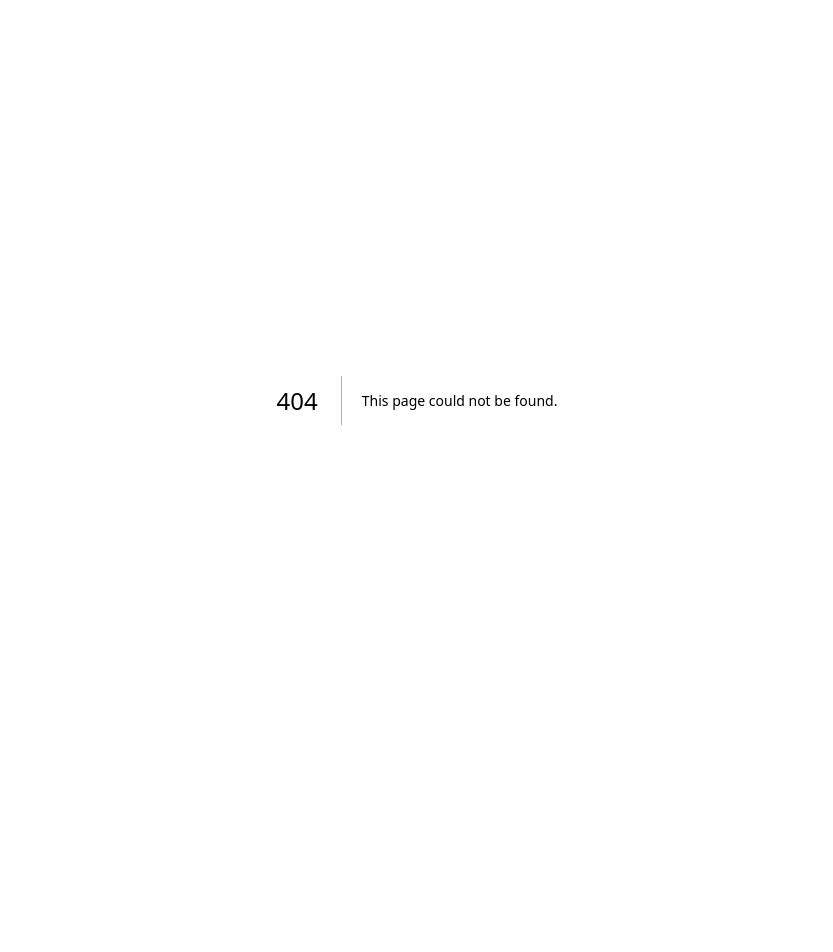
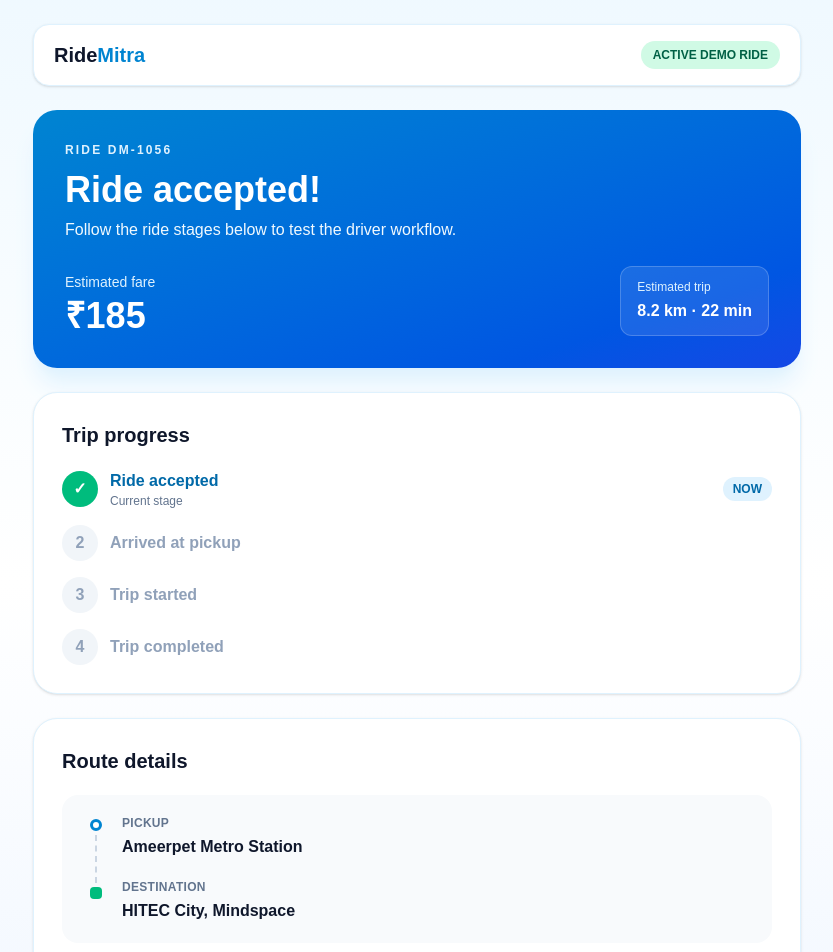
Before and after one commit to mintuvanga/ridemitra, a Next.js app: page /demo/rides/active in a window 1280 px wide. Before the commit this address had no page. Shown: the top 952 px of the page, without its empty margins (223-1056 px from the left). Before the commit the page ends 800 px from the top, so only its background shows below. Built offline with nearby package versions, Linux system fonts and the light colour scheme.

Commit message:
Add active ride progress demo page

```diff
--- /dev/null
+++ b/src/app/demo/rides/active/page.tsx
@@ -0,0 +1,75 @@
+"use client";
+
+import Link from "next/link";
+import { useState } from "react";
+
+type TripStage = "accepted" | "arrived" | "in_progress" | "completed";
+
+export default function ActiveDemoRidePage() {
+  const [stage, setStage] = useState<TripStage>("accepted");
+  const steps: { key: TripStage; label: string }[] = [
+    { key: "accepted", label: "Ride accepted" },
+    { key: "arrived", label: "Arrived at pickup" },
+    { key: "in_progress", label: "Trip started" },
+    { key: "completed", label: "Trip completed" },
+  ];
+  const stageIndex = steps.findIndex((step) => step.key === stage);
+  const nextAction: Record<Exclude<TripStage, "completed">, { label: string; next: TripStage }> = {
+    accepted: { label: "I’ve arrived at pickup", next: "arrived" },
+    arrived: { label: "Start trip", next: "in_progress" },
+    in_progress: { label: "Complete trip", next: "completed" },
+  };
+
+  return (
+    <main className="min-h-screen bg-gradient-to-b from-sky-50 via-white to-blue-50 px-4 py-6 text-slate-900 sm:px-6">
+      <div className="mx-auto max-w-3xl">
+        <header className="flex items-center justify-between rounded-2xl border border-sky-100 bg-white px-5 py-4 shadow-sm">
+          <Link href="/demo" className="text-xl font-black">Ride<span className="text-sky-600">Mitra</span></Link>
+          <span className="rounded-full bg-emerald-100 px-3 py-1.5 text-xs font-extrabold text-emerald-800">ACTIVE DEMO RIDE</span>
+        </header>
+
+        <section className="mt-6 overflow-hidden rounded-3xl bg-gradient-to-br from-sky-600 to-blue-700 p-6 text-white shadow-xl shadow-sky-100 sm:p-8">
+          <p className="text-xs font-bold uppercase tracking-[0.18em] text-sky-100">Ride DM-1056</p>
+          <h1 className="mt-3 text-3xl font-black sm:text-4xl">{stage === "completed" ? "Trip completed!" : stage === "in_progress" ? "Trip in progress" : stage === "arrived" ? "Pickup reached" : "Ride accepted!"}</h1>
+          <p className="mt-2 max-w-xl text-sky-50">{stage === "completed" ? "You have finished this sample ride journey." : "Follow the ride stages below to test the driver workflow."}</p>
+          <div className="mt-6 flex flex-wrap items-end justify-between gap-4">
+            <div><p className="text-sm text-sky-100">Estimated fare</p><p className="mt-1 text-4xl font-black">₹185</p></div>
+            <div className="rounded-xl border border-white/20 bg-white/10 px-4 py-3"><p className="text-xs text-sky-100">Estimated trip</p><p className="mt-1 font-extrabold">8.2 km · 22 min</p></div>
+          </div>
+        </section>
+
+        <section className="mt-6 rounded-3xl border border-sky-100 bg-white p-5 shadow-sm sm:p-7">
+          <h2 className="text-xl font-black">Trip progress</h2>
+          <div className="mt-5 space-y-4">
+            {steps.map((step, index) => {
+              const done = index <= stageIndex;
+              const current = index === stageIndex;
+              return <div key={step.key} className="flex items-center gap-3">
+                <div className={`flex h-9 w-9 shrink-0 items-center justify-center rounded-full font-black ${done ? "bg-emerald-500 text-white" : "bg-slate-100 text-slate-400"}`}>{done ? "✓" : index + 1}</div>
+                <div className="flex-1"><p className={`font-bold ${current ? "text-sky-700" : done ? "text-slate-800" : "text-slate-400"}`}>{step.label}</p>{current && stage !== "completed" ? <p className="text-xs text-slate-500">Current stage</p> : null}</div>
+                {current ? <span className="rounded-full bg-sky-100 px-2.5 py-1 text-xs font-bold text-sky-700">NOW</span> : null}
+              </div>;
+            })}
+          </div>
+        </section>
+
+        <section className="mt-6 rounded-3xl border border-sky-100 bg-white p-5 shadow-sm sm:p-7">
+          <h2 className="text-xl font-black">Route details</h2>
+          <div className="mt-5 rounded-2xl bg-slate-50 p-5">
+            <div className="flex gap-3">
+              <div className="flex w-7 shrink-0 flex-col items-center pt-1"><span className="h-3 w-3 rounded-full border-[3px] border-sky-600 bg-white" /><span className="my-1 h-12 border-l-2 border-dashed border-slate-300" /><span className="h-3 w-3 rounded-sm bg-emerald-500" /></div>
+              <div className="flex-1 space-y-5"><div><p className="text-xs font-bold uppercase tracking-wide text-slate-500">Pickup</p><p className="mt-1 font-extrabold">Ameerpet Metro Station</p></div><div><p className="text-xs font-bold uppercase tracking-wide text-slate-500">Destination</p><p className="mt-1 font-extrabold">HITEC City, Mindspace</p></div></div>
+            </div>
+          </div>
+          <div className="mt-5 grid gap-3 sm:grid-cols-2">
+            {stage !== "completed" ? <button type="button" onClick={() => setStage(nextAction[stage].next)} className="rounded-xl bg-sky-600 px-4 py-3.5 font-extrabold text-white transition hover:bg-sky-700">{nextAction[stage].label} →</button> : <div className="rounded-xl bg-emerald-50 px-4 py-3.5 text-center font-extrabold text-emerald-800">✓ Demo ride completed</div>}
+            <Link href="/demo/rides" className="rounded-xl border border-sky-200 px-4 py-3.5 text-center font-extrabold text-sky-700 hover:bg-sky-50">Back to rides</Link>
+          </div>
+          {stage === "completed" ? <div className="mt-4 rounded-2xl border border-emerald-200 bg-emerald-50 p-4"><p className="font-extrabold text-emerald-900">Sample fare recorded: ₹185</p><p className="mt-1 text-sm text-emerald-800">This is only a local demo state. No real payment or earnings record was created.</p><Link href="/demo/earnings" className="mt-3 inline-flex font-bold text-emerald-900 underline">View demo earnings →</Link></div> : null}
+        </section>
+
+        <p className="mt-5 rounded-xl border border-amber-200 bg-amber-50 p-4 text-sm leading-5 text-amber-950"><strong>Demo only:</strong> This sample route is illustrative. GPS navigation, live passenger updates, and real trip records are not connected.</p>
+      </div>
+    </main>
+  );
+}
```
